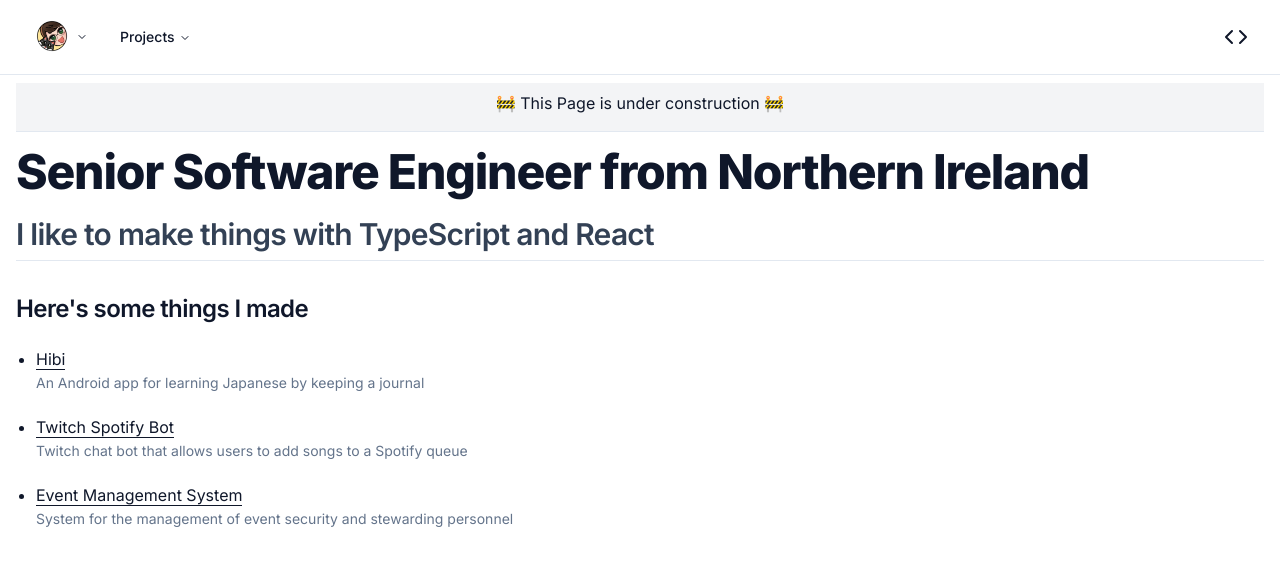
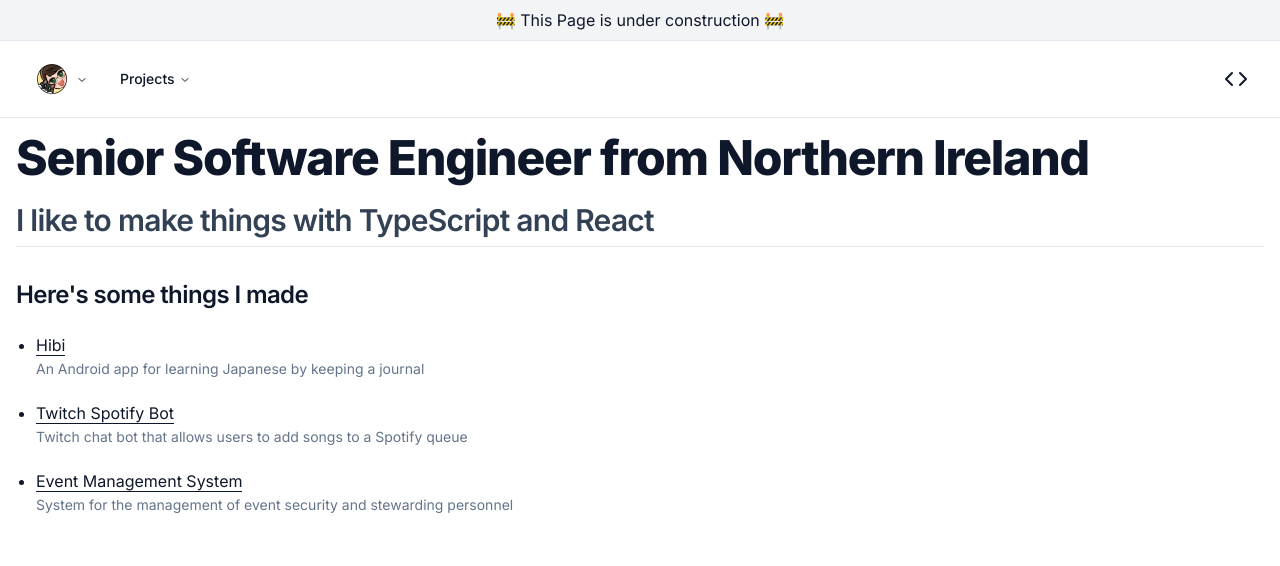
Before and after one commit to MarcDonald/marcdonald.com, a Next.js app: page / in a window 1280 px wide. Shown: the top 566 px of the page. Built offline with nearby package versions, Linux system fonts and the light colour scheme.

Commit message:
feat: move WIP banner to top

```diff
--- a/src/components/RootNavigationMenu.tsx
+++ b/src/components/RootNavigationMenu.tsx
@@ -125,7 +125,7 @@ LinkListItem.displayName = 'LinkListItem';
 const LinkNavigationSection = () => {
 	return (
 		<NavigationMenuItem>
-			<NavigationMenuTrigger>
+			<NavigationMenuTrigger className={'mt-[2px]'}>
 				<Avatar className={'m-1 h-8 w-8'}>
 					<AvatarImage src={'/me_chibi.png'} />
 					<AvatarFallback>MD</AvatarFallback>
--- a/src/components/WIP.tsx
+++ b/src/components/WIP.tsx
@@ -3,12 +3,10 @@ import {
 	TypographyLead,
 	TypographyLink,
 } from '@/components/ui/Typography';
-import WipBanner from '@/components/WipBanner';
 
 export default function WIP(props: { pageName: string; link: string }) {
 	return (
 		<main className={'mx-4'}>
-			<WipBanner />
 			<TypographyH1 className={'font-display mb-4 text-5xl'}>
 				{props.pageName}
 			</TypographyH1>
--- a/src/components/WipBanner.tsx
+++ b/src/components/WipBanner.tsx
@@ -2,7 +2,7 @@ const WipBanner = () => {
 	return (
 		<div
 			className={
-				'mb-4 border-b border-b-slate-200 bg-gray-100 p-2 pb-4 text-center text-slate-900 dark:border-b-slate-700 dark:bg-slate-800 dark:text-slate-50'
+				'border-b border-b-slate-200 bg-gray-100 p-2 text-center text-slate-900 dark:border-b-slate-600 dark:bg-slate-700 dark:text-slate-50'
 			}
 		>
 			🚧 This Page is under construction 🚧
--- a/src/pages/_app.tsx
+++ b/src/pages/_app.tsx
@@ -5,6 +5,7 @@ import { Inter } from 'next/font/google';
 import Head from 'next/head';
 import RootNavigationMenu from '@/components/RootNavigationMenu';
 import { TooltipProvider } from '@/components/ui/Tooltip';
+import WipBanner from '@/components/WipBanner';
 const inter = Inter({ subsets: ['latin'] });
 
 const MainApp: AppType = ({ Component, pageProps }) => {
@@ -15,6 +16,7 @@ const MainApp: AppType = ({ Component, pageProps }) => {
 			</Head>
 			<div className={`${inter.className} m-auto max-w-[1800px]`}>
 				<TooltipProvider>
+					<WipBanner />
 					<RootNavigationMenu />
 					<Component {...pageProps} />
 				</TooltipProvider>
--- a/src/pages/index.tsx
+++ b/src/pages/index.tsx
@@ -6,12 +6,10 @@ import {
 	TypographyP,
 	TypographySubtle,
 } from '@/components/ui/Typography';
-import WipBanner from '@/components/WipBanner';
 
 export default function Home() {
 	return (
-		<main className={'mx-4 mb-4'}>
-			<WipBanner />
+		<main className={'mx-4 mt-4'}>
 			<TypographyH1>
 				Senior Software Engineer from Northern Ireland
 			</TypographyH1>
```
